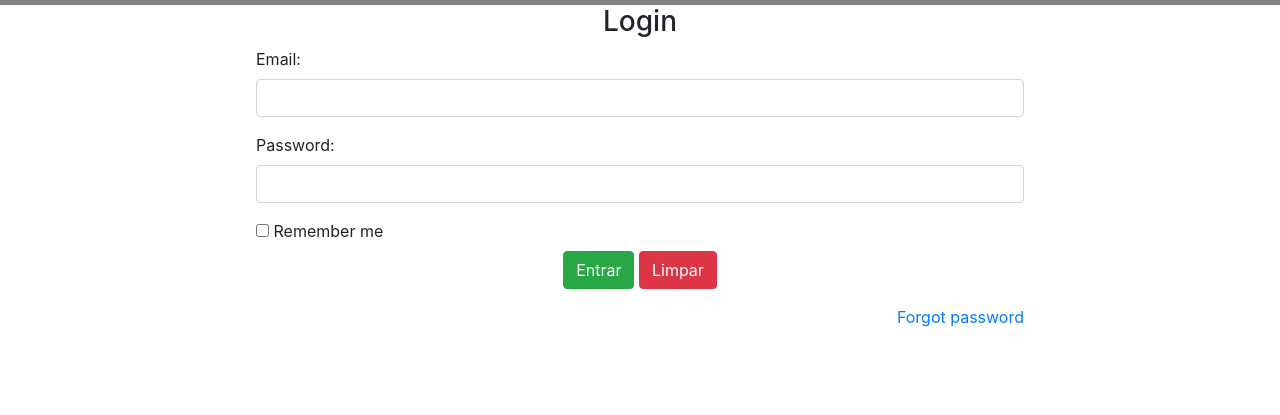
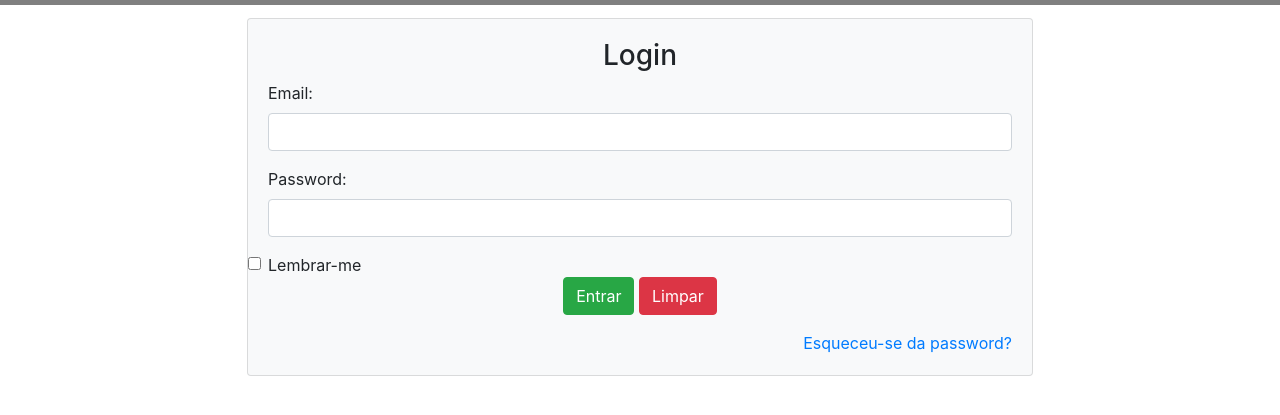
Before and after one commit to DFaustino6/IPM-PAF, a plain HTML site: page login.html in a window 1280 px wide. Shown: the part 115-530 px from the top of the page. Drawn offline with nearby package versions, Linux system fonts and the light colour scheme.

Commit message:
Update login.html

```diff
--- a/login.html
+++ b/login.html
@@ -28,24 +28,26 @@
 <!--End_Navbar-->
 
 <!--Login card-->
-<div class="well" style = "padding-right: 20%; padding-left: 20%">
+<div class="row">
+  <div class="col-sm-12" style="padding-left: 20%; padding-right: 20%; padding-top: 1%">
+    <div class="card card-body bg-light">
       	<div class="text-center">
     		<h3>Login</h3>
     	</div>
 
       <div class="form-group">
         <label for="email">Email:</label>
-    	<input type="email" class="form-control" id="email">
+        <input type="email" class="form-control" placeholder="" id="email">
       </div>
 
       <div class="form-group">
         <label for="pwd">Password:</label>
-    	<input type="password" class="form-control" id="pwd">
+        <input type="password" class="form-control" placeholder="" id="pwd">
       </div>
 
-  	<div class="checkbox">
-   	 <label><input type="checkbox"> Remember me</label>
-  	</div>
+        <label class="form-check-label">
+          <input class="form-check-input" type="checkbox"> Lembrar-me
+        </label>
 
     	<div class="form-group text-center">
           <button type="submit" name="submit" class="btn btn-success">Entrar</button>
@@ -53,7 +55,9 @@
         </div>
 
         <div class = "text-right">
-    	<a href="#">Forgot password</a>
+        	<a href="#">Esqueceu-se da password?</a>
+        </div>
+    </div>
   </div>
 </div>
 <!--End-->
```
Lines whose indentation alone changed are shown as unchanged.
